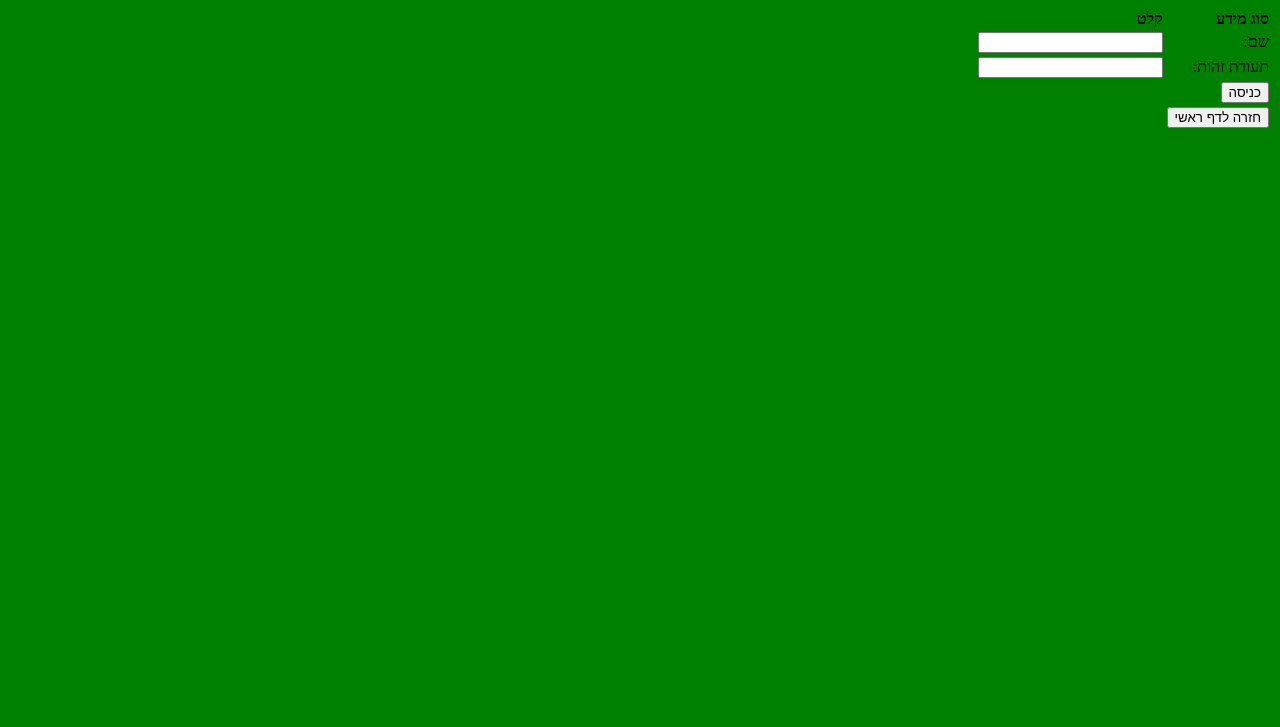
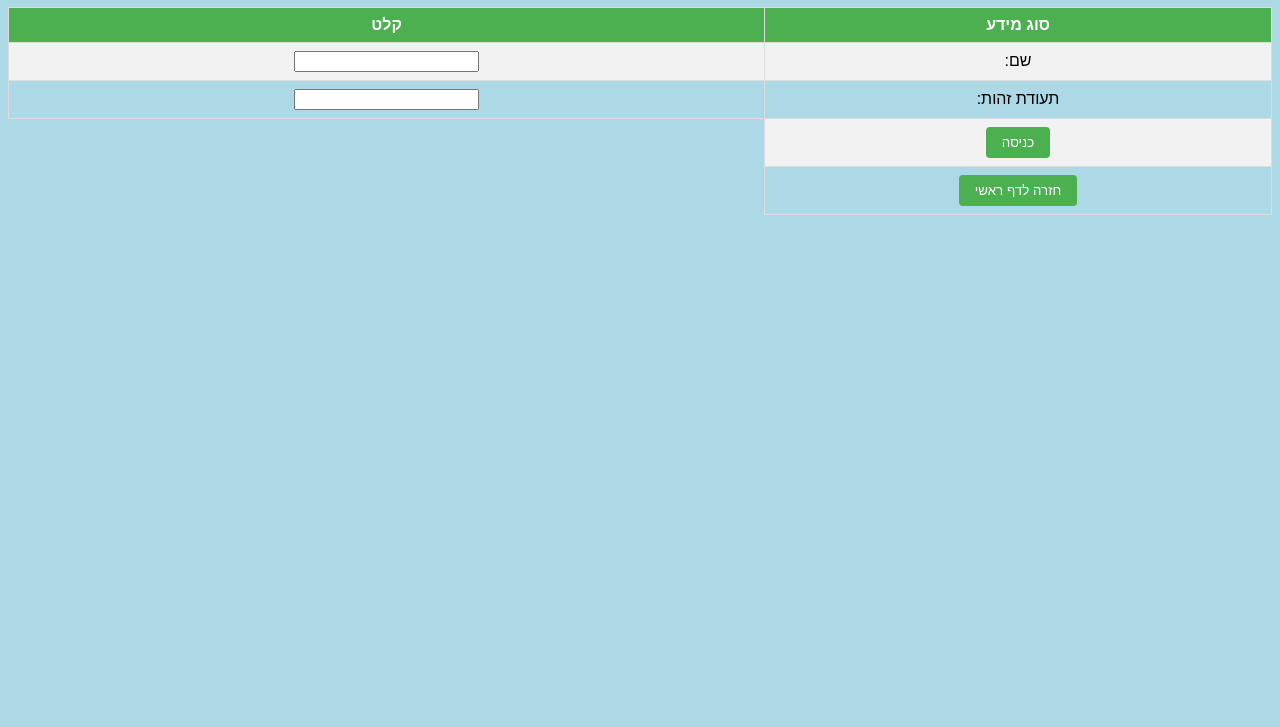
Before and after one commit to Roee-Bar/Docki-Site.github.io, a plain HTML site: page login.html in a window 1280 px wide. Shown: the part 73-800 px from the top of the page. Drawn offline with Linux system fonts and the light colour scheme.

Commit message:
updated our  css code

```diff
--- a/css/styles.css
+++ b/css/styles.css
@@ -1,15 +1,58 @@
-body{
-    background-color: green;
-}
 
+/*
+NOTE: The biggest takeaway from the studio lesson was improving our design using CSS code.
+*/
+
+/* Set the title of the website in the head element */
+title {
+	color: #4caf50;
+	font-size: 24px;
+  }
+
+/* Set the background color of the head element to a light gray color */
+head {
+	background-color: #f2f2f2;
+  }
+
+/* Set the default font family and size for the entire website */
+body {
+	font-family: Arial, sans-serif;
+  	font-size: 16px;
+	background-color: lightblue;
+  }
+
+/* Set the font color for the h1 heading */
 h1 {
 	text-align: right;
-}
+	color: #4caf50;
+  }
 
-th {
-	text-align: right;
-}
+table {
+	border-collapse: collapse; /* Combine adjacent border cells */
+	width: 100%; /* Set table to take up full width of container */
+  }
 
-td {
-	text-align: right;
-}
+  th, td {
+	text-align: center; /* Align cell contents to the right */
+	padding: 8px; /* Add some padding to cells */
+	border: 1px solid #ddd; /* Add a border to cells */
+  }
+
+  tr:nth-child(even) {
+	background-color: #f2f2f2; /* Add a background color to even rows */
+  }
+
+  th {
+	background-color: #4caf50; /* Add a background color to the header row */
+	color: white; /* Make text in the header row white */
+  }
+
+  /* Style the button with a green background and white text */
+  button {
+	background-color: #4caf50;
+	color: white;
+	padding: 8px 16px;
+	border: none;
+	cursor: pointer;
+	border-radius: 4px;
+  }
```
